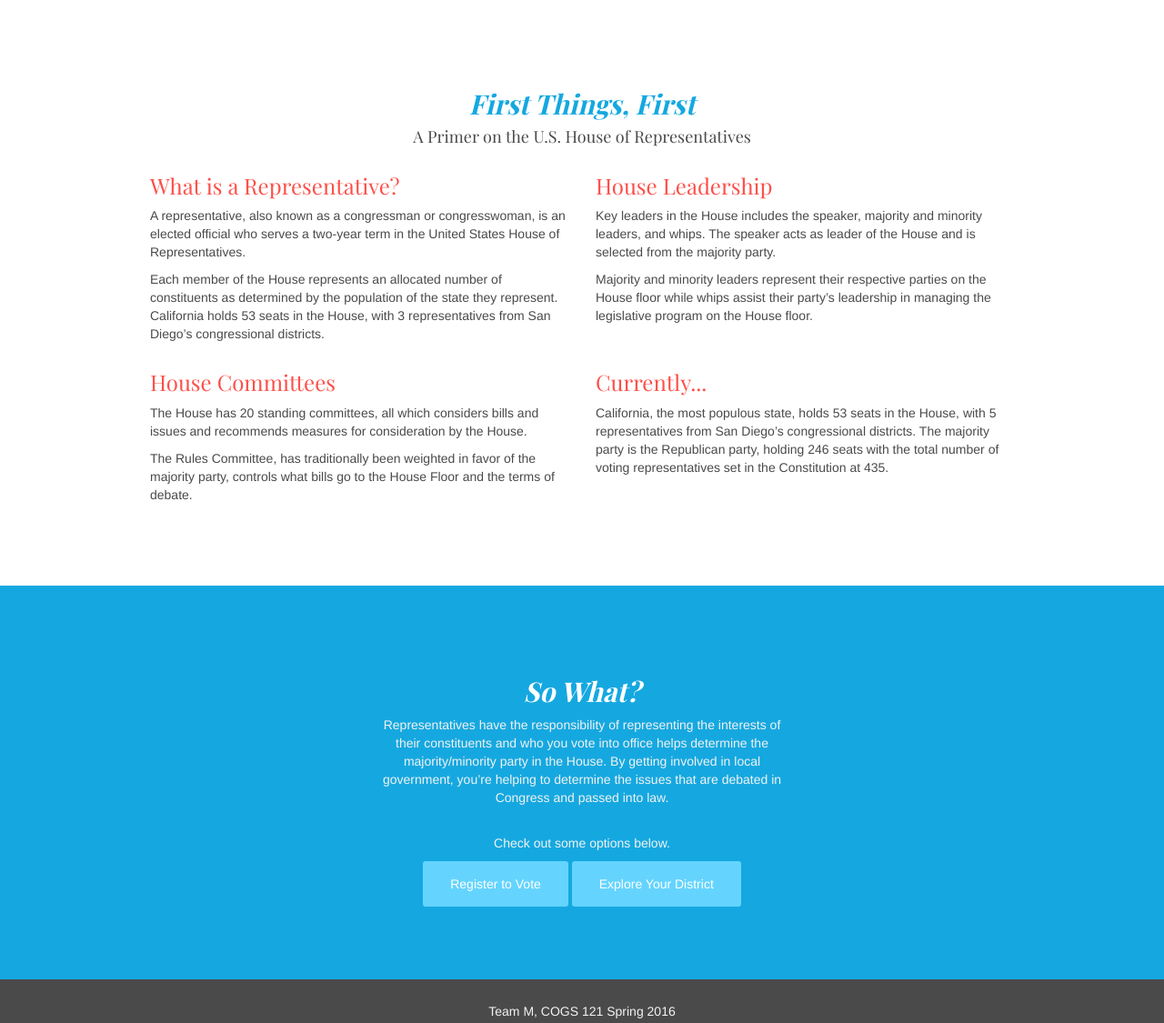
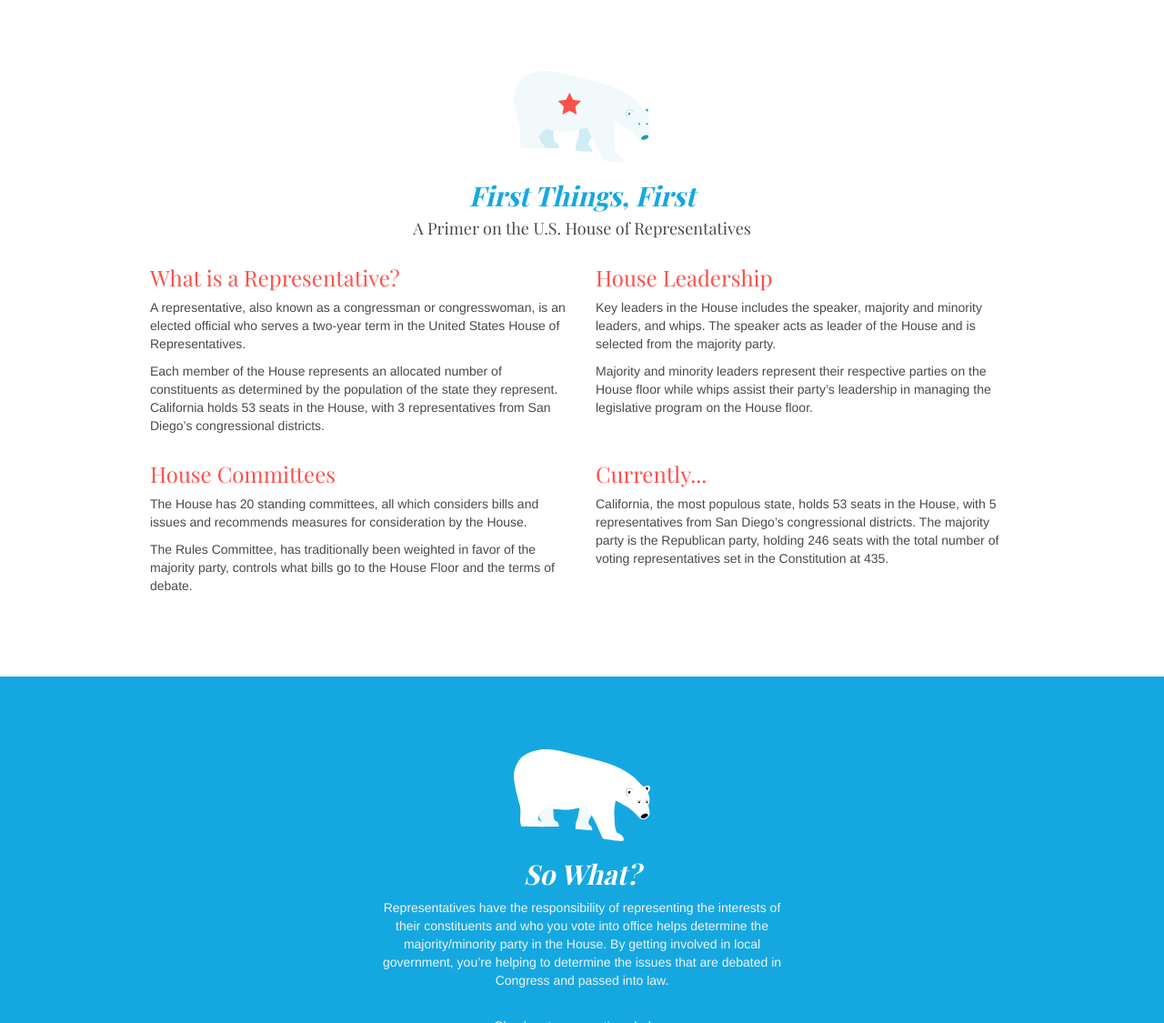
Before and after one commit to davidcluu/final-project, a website: page views/index.html in a window 1280 px wide. Shown: the part 857-1982 px from the top of the page at 91% size. Drawn offline with nearby package versions, Linux system fonts and the light colour scheme; files that its build step writes are made by us from their sources; files whose address does not match are found by name; a web font is replaced by a local one.

Commit message:
pollr bear mascot

```diff
--- a/public/css/style.scss
+++ b/public/css/style.scss
@@ -144,6 +144,11 @@ h6 {
 
 #primer {
     background-color: white;
+    img {
+      display: block;
+      margin-left: auto;
+      margin-right: auto;
+   }
 }
 
 #so-what {
--- a/views/index.html
+++ b/views/index.html
@@ -32,6 +32,7 @@
     <!--landing-image-->
 
     <div id="primer" class="container-fluid content-container">
+      <img src="/img/pollr-bear-star.svg" alt="pollr bear" width="150px" height="auto" />
         <h2>First Things, First</h2>
         <h4>A Primer on the U.S. House of Representatives</h4>
         <div class="row">
@@ -60,6 +61,7 @@
     </div>
 
     <div id="so-what" class="container-fluid content-container">
+      <img src="/img/pollr-bear-so-what.svg" width="150px" height="auto">
         <h2>So What?</h2>
         <div class="row">
             <div class="col-md-3"></div>
```
Also changed, not shown: public/css/style.css, public/img/landing-dashboard.png (deleted), public/img/landing-maptagline.png (deleted), public/img/pollr-bear-so-what.svg (added), public/img/pollr-bear-star.svg (added), public/img/pollr-bear.svg (added).
